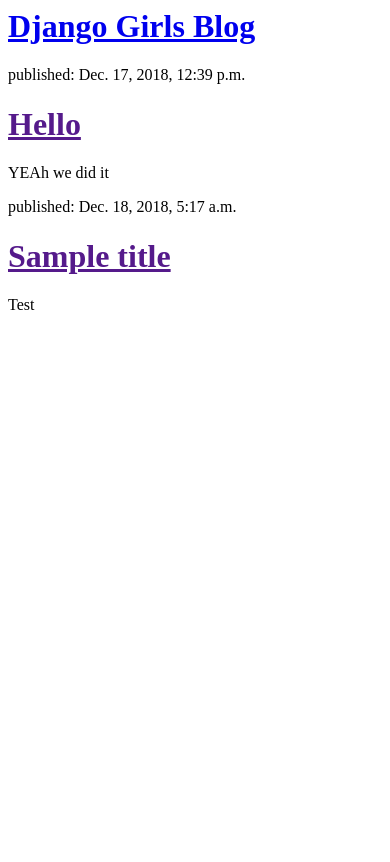
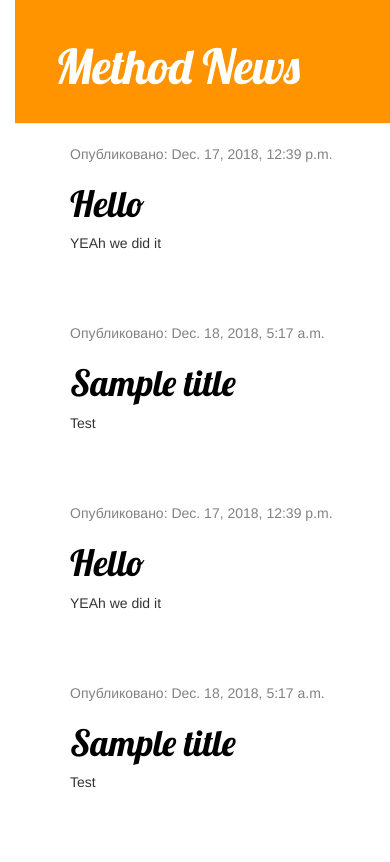
Before and after one commit to diankahm2/first-blog, a Django app: page / in a window 390 px wide. Before the commit the page ends 310 px from the top, so only its background shows below. Run offline with Django 3.2, Linux system fonts and the light colour scheme; data comes from the database, SQL or seed files in the repository; both versions use the stored data as it was after the commit; some libraries are stand-ins or nearby versions.

Commit message:
Blogs added

```diff
--- /dev/null
+++ b/blog/static/css/blog.css
@@ -0,0 +1,56 @@
+h1 a {
+    color: #FCA205;
+    font-family: 'Lobster';
+}
+
+body {
+    padding-left: 15px;
+}
+
+
+.page-header {
+    background-color: #ff9400;
+    margin-top: 0;
+    padding: 20px 20px 20px 40px;
+}
+
+.page-header h1, .page-header h1 a, .page-header h1 a:visited, .page-header h1 a:active {
+    color: #ffffff;
+    font-size: 36pt;
+    text-decoration: none;
+}
+
+.content {
+    margin-left: 40px;
+}
+
+h1, h2, h3, h4 {
+    font-family: 'Lobster', cursive;
+}
+
+.date {
+    color: #828282;
+}
+
+.save {
+    float: right;
+}
+
+.post-form textarea, .post-form input {
+    width: 100%;
+}
+
+.top-menu, .top-menu:hover, .top-menu:visited {
+    color: #ffffff;
+    float: right;
+    font-size: 26pt;
+    margin-right: 20px;
+}
+
+.post {
+    margin-bottom: 70px;
+}
+
+.post h1 a, .post h1 a:visited {
+    color: #000000;
+}
--- a/blog/templates/blog/post_list.html
+++ b/blog/templates/blog/post_list.html
@@ -1,11 +1,35 @@
-<div>
-    <h1><a href="/">Django Girls Blog</a></h1>
+{% load static %}
+<html>
+    <head>
+        <title>Blog</title>
+        <link rel="stylesheet" href="//maxcdn.bootstrapcdn.com/bootstrap/3.2.0/css/bootstrap.min.css">
+        <link rel="stylesheet" href="//maxcdn.bootstrapcdn.com/bootstrap/3.2.0/css/bootstrap-theme.min.css">
+        <link rel="stylesheet" href="{% static 'css/blog.css' %}">
+        <link href="https://fonts.googleapis.com/css?family=Lobster&subset=latin,cyrillic" rel="stylesheet" type="text/css">
+    </head>
+    <body>
+      <div class="page-header">
+    <h1><a href="/">Method News</a></h1>
+      </div>
+
+
+        {% for post in posts %}
+        <div class="content container">
+          <div class="row">
+            <div class="col-md-8">
+              {% for post in posts %}
+                <div class="post">
+                    <div class="date">
+                        <p>Опубликовано: {{ post.published_date }}</p>
+                    </div>
+                    <h1><a href="{% url 'post_detail' pk=post.pk %}">{{ post.title }}</a></h1>
+                    <p>{{ post.text|linebreaksbr }}</p>
+                </div>
+            {% endfor %}
+        </div>
+    </div>
 </div>
 
-{% for post in posts %}
-    <div>
-        <p>published: {{ post.published_date }}</p>
-        <h1><a href="">{{ post.title }}</a></h1>
-        <p>{{ post.text|linebreaksbr }}</p>
-    </div>
-{% endfor %}
+        {% endfor %}
+    </body>
+</html>
--- a/blog/urls.py
+++ b/blog/urls.py
@@ -3,4 +3,5 @@ from . import views
 
 urlpatterns = [
     url(r'^$', views.post_list, name='post_list'),
+    url(r'^post/(?P<pk>\d+)/$', views.post_detail, name='post_detail'),
 ]
--- a/blog/views.py
+++ b/blog/views.py
@@ -1,8 +1,14 @@
 from django.shortcuts import render
 from .models import Post
 from django.utils import timezone
+from django.shortcuts import render, get_object_or_404
 
 # Create your views here.
 def post_list(request):
     posts = Post.objects.filter(published_date__lte=timezone.now()).order_by('published_date')
     return render(request, 'blog/post_list.html', {'posts': posts})
+
+def post_detail(request, pk):
+    Post.objects.get(pk=pk)
+    post = get_object_or_404(Post, pk=pk)
+    return render(request, 'blog/post_detail.html', {'post': post})
```
Also changed, not shown: blog/templates/blog/base.html (added, +23 -0 lines), blog/templates/blog/post_detail.html (added, +13 -0 lines), blog/admin.py (line endings or trailing spaces), db.sqlite3.
